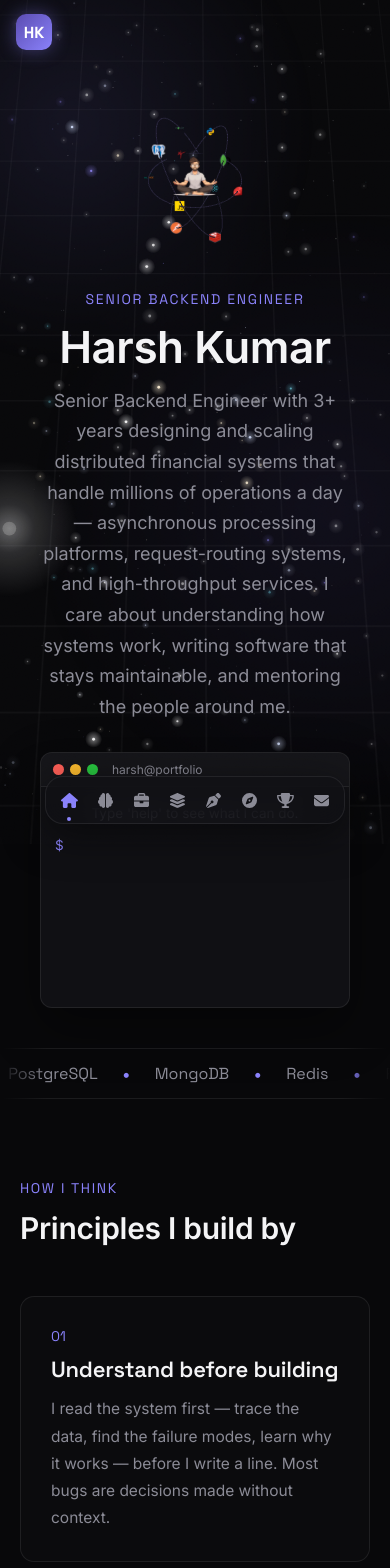
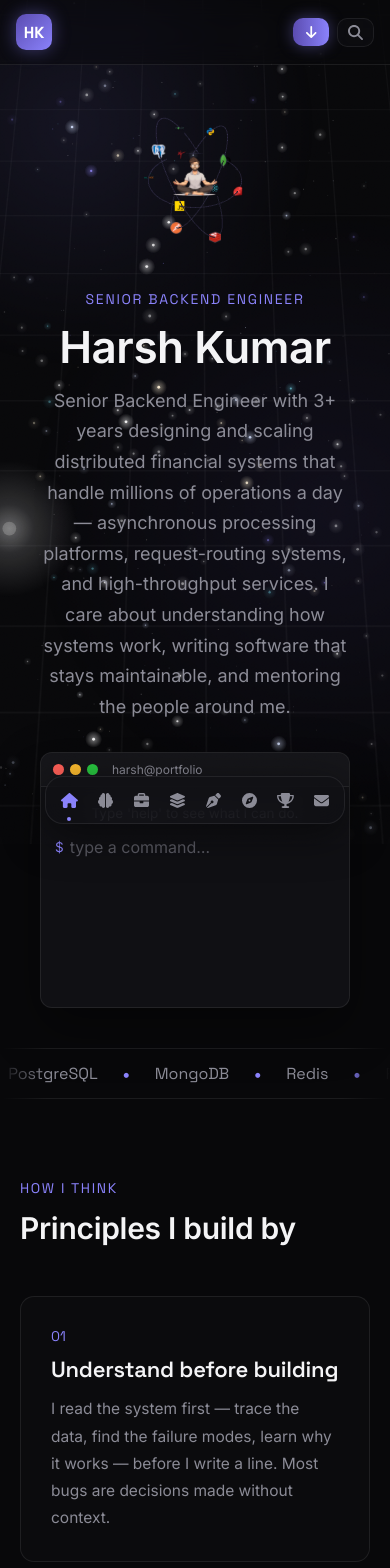
Before and after one commit to kumarharsh13/portfolio-website, a React (Create React App) app: page / in a window 390 px wide. Shown: the top 1568 px of the page. Built offline with nearby package versions, Linux system fonts and the light colour scheme.

Commit message:
terminal, footer and resume button fixes

```diff
--- a/src/components/footerSection/FooterSection.jsx
+++ b/src/components/footerSection/FooterSection.jsx
@@ -3,7 +3,8 @@ import styles from "../footerSection/FooterSection.module.css";
 import Magnetic from "../ui/Magnetic";
 import { FontAwesomeIcon } from "@fortawesome/react-fontawesome";
 import { faGithub, faLinkedinIn } from "@fortawesome/free-brands-svg-icons";
-import { faEnvelope, faHeart, faCopy, faCheck } from "@fortawesome/free-solid-svg-icons";
+import { faEnvelope, faHeart, faCopy, faCheck, faDownload } from "@fortawesome/free-solid-svg-icons";
+import Resume from "../../resources/resume/Harsh Kumar Resume.pdf";
 
 const EMAIL = "kr.harsh13@gmail.com";
 
@@ -60,10 +61,15 @@ function FooterSection() {
         </form>
       )}
 
-      <button className={styles.copyBtn} onClick={copyEmail}>
-        <FontAwesomeIcon icon={copied ? faCheck : faCopy} />
-        {copied ? "Copied!" : EMAIL}
-      </button>
+      <div className={styles.actions}>
+        <a href={Resume} download="Harsh Kumar Resume.pdf" className={styles.resumeBtn}>
+          <FontAwesomeIcon icon={faDownload} /> Download Résumé
+        </a>
+        <button className={styles.copyBtn} onClick={copyEmail}>
+          <FontAwesomeIcon icon={copied ? faCheck : faCopy} />
+          {copied ? "Copied!" : EMAIL}
+        </button>
+      </div>
 
       <div className={styles.socialMedia}>
         <a href={`mailto:${EMAIL}`} aria-label="Email"><FontAwesomeIcon icon={faEnvelope} /></a>
--- a/src/components/footerSection/FooterSection.module.css
+++ b/src/components/footerSection/FooterSection.module.css
@@ -83,3 +83,14 @@
 @media (max-width: 40em) {
   .row { flex-direction: column; }
 }
+
+.actions { display: flex; flex-wrap: wrap; gap: 1.2rem; align-items: center; justify-content: center; }
+.resumeBtn {
+  display: inline-flex; align-items: center; gap: 0.8rem;
+  font-family: var(--font-head); font-size: 1.5rem; font-weight: 500; color: #fff;
+  padding: 1rem 1.8rem; border-radius: 999px; cursor: pointer;
+  background: linear-gradient(90deg, var(--primary-deep), var(--primary));
+  box-shadow: 0 0 18px rgba(138,130,251,0.45);
+  transition: transform 0.2s ease, box-shadow 0.2s ease;
+}
+.resumeBtn:hover { transform: translateY(-2px); box-shadow: 0 0 26px rgba(34,211,238,0.5); }
--- a/src/components/ui/Brand.jsx
+++ b/src/components/ui/Brand.jsx
@@ -1,5 +1,8 @@
 import { useNavigate } from 'react-router-dom';
+import { FontAwesomeIcon } from '@fortawesome/react-fontawesome';
+import { faMagnifyingGlass, faArrowDown } from '@fortawesome/free-solid-svg-icons';
 import styles from './Brand.module.css';
+import Resume from '../../resources/resume/Harsh Kumar Resume.pdf';
 
 export default function Brand({ onOpenPalette }) {
   const navigate = useNavigate();
@@ -10,9 +13,16 @@ export default function Brand({ onOpenPalette }) {
         <span className={styles.mark}>HK</span>
         <span className={styles.word}>Harsh Kumar</span>
       </button>
-      <button className={styles.cmdk} onClick={onOpenPalette} aria-label="Open command palette">
-        <kbd className={styles.key}>⌘</kbd><kbd className={styles.key}>K</kbd>
-      </button>
+      <div className={styles.right}>
+        <a href={Resume} download="Harsh Kumar Resume.pdf" className={styles.resume} aria-label="Download résumé">
+          <FontAwesomeIcon icon={faArrowDown} />
+          <span className={styles.resumeText}>Résumé</span>
+        </a>
+        <button className={styles.cmdk} onClick={onOpenPalette} aria-label="Open command menu">
+          <FontAwesomeIcon icon={faMagnifyingGlass} className={styles.cmdkIcon} />
+          <span className={styles.cmdkKeys}><kbd className={styles.key}>⌘</kbd><kbd className={styles.key}>K</kbd></span>
+        </button>
+      </div>
     </div>
   );
 }
--- a/src/components/ui/Brand.module.css
+++ b/src/components/ui/Brand.module.css
@@ -1,7 +1,11 @@
 .topbar {
   position: fixed; top: 0; left: 0; right: 0; z-index: 800;
   display: flex; align-items: center; justify-content: space-between;
-  padding: 1.8rem 2.6rem; pointer-events: none;
+  padding: 1.4rem 2.6rem;
+  background: rgba(8, 8, 10, 0.5);
+  backdrop-filter: blur(14px) saturate(140%);
+  -webkit-backdrop-filter: blur(14px) saturate(140%);
+  border-bottom: 1px solid var(--line);
 }
 .topbar > * { pointer-events: auto; }
 
@@ -32,9 +36,26 @@
 .key {
   font-family: var(--font-body); font-size: 1.3rem; line-height: 1;
 }
+.cmdkKeys { display: inline-flex; align-items: center; gap: 0.4rem; }
+.cmdkIcon { display: none; font-size: 1.5rem; }
+
+.right { display: flex; align-items: center; gap: 1rem; }
+.resume {
+  display: inline-flex; align-items: center; gap: 0.7rem;
+  font-family: var(--font-head); font-size: 1.4rem; font-weight: 500; color: #fff;
+  padding: 0.7rem 1.3rem; border-radius: 10px; cursor: pointer;
+  background: linear-gradient(90deg, var(--accent-deep), var(--accent));
+  box-shadow: 0 0 16px rgba(138, 130, 251, 0.4);
+  transition: transform 0.2s ease, box-shadow 0.2s ease;
+}
+.resume:hover { transform: translateY(-1px); box-shadow: 0 0 24px rgba(34, 211, 238, 0.5); }
 
 @media (max-width: 44em) {
   .topbar { padding: 1.4rem 1.6rem; }
   .word { display: none; }
-  .cmdk { display: none; }
+  /* Phones have no ⌘K — show a tappable search icon that opens the menu. */
+  .cmdkKeys { display: none; }
+  .cmdkIcon { display: inline-flex; }
+  .resumeText { display: none; }
+  .right { gap: 0.8rem; }
 }
--- a/src/components/ui/Terminal.jsx
+++ b/src/components/ui/Terminal.jsx
@@ -21,8 +21,11 @@ export default function Terminal() {
   ]);
   const [value, setValue] = useState('');
   const bodyRef = useRef(null);
+  const inputRef = useRef(null);
 
   useEffect(() => { if (bodyRef.current) bodyRef.current.scrollTop = bodyRef.current.scrollHeight; }, [history]);
+
+  const focusInput = () => inputRef.current?.focus();
 
   const run = (raw) => {
     const cmd = raw.trim().toLowerCase();
@@ -47,7 +50,7 @@ export default function Terminal() {
         <span className={styles.dotR} /><span className={styles.dotY} /><span className={styles.dotG} />
         <span className={styles.name}>harsh@portfolio</span>
       </div>
-      <div className={styles.body} ref={bodyRef}>
+      <div className={styles.body} ref={bodyRef} onClick={focusInput}>
         {history.map((h, i) => (
           <div key={i}>
             {h.cmd ? <div className={styles.cmdLine}><span className={styles.prompt}>$</span> {h.cmd}</div> : null}
@@ -57,12 +60,19 @@ export default function Terminal() {
         <div className={styles.inputLine}>
           <span className={styles.prompt}>$</span>
           <input
+            ref={inputRef}
             className={styles.input}
             value={value}
             onChange={(e) => setValue(e.target.value)}
             onKeyDown={onKeyDown}
+            type="text"
+            inputMode="text"
+            enterKeyHint="go"
             spellCheck="false"
             autoComplete="off"
+            autoCapitalize="none"
+            autoCorrect="off"
+            placeholder="type a command…"
             aria-label="Terminal input"
           />
         </div>
--- a/src/components/ui/Terminal.module.css
+++ b/src/components/ui/Terminal.module.css
@@ -17,3 +17,9 @@
 .inputLine { display: flex; align-items: center; }
 .input { flex: 1; background: transparent; border: none; color: var(--text); font: inherit; }
 .input:focus { outline: none; }
+
+.input::placeholder { color: rgba(139,139,150,0.6); }
+/* 16px prevents iOS from zooming when the terminal input is focused. */
+@media (max-width: 48em) {
+  .input { font-size: 16px; }
+}
```
Also changed, not shown: src/pages/Home.jsx (line endings or trailing spaces).
